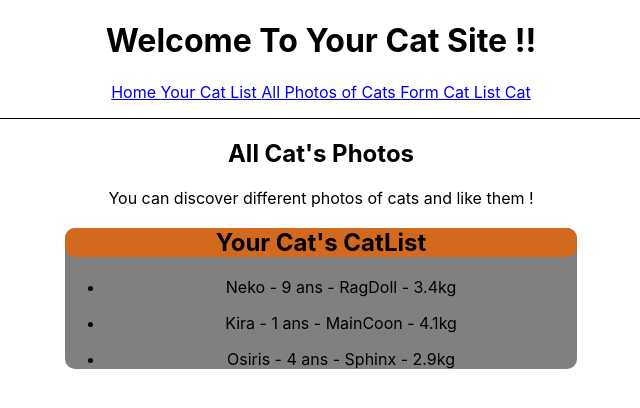
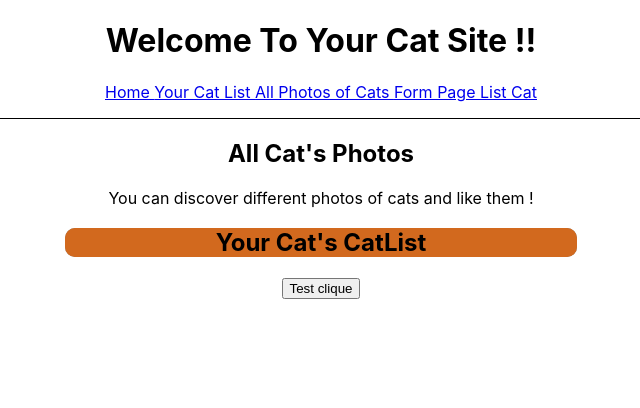
Before and after one commit to JulienHanon/Cours-React, a React (Create React App) app in the folder cat-app/: page /CatsPhoto in a window 1280 px wide. Shown: the top 408 px of the page, without its empty margins (319-959 px from the left). Built offline with nearby package versions, Linux system fonts and the light colour scheme.

Commit message:
creation d'un composant formpage acceuillant les composants List et Formulaire // début de connexion entre la liste et le formulaire

```diff
--- a/cat-app/src/App.js
+++ b/cat-app/src/App.js
@@ -1,5 +1,5 @@
 import {Link, Outlet } from "react-router-dom";
-
+import TestUseEffect from './component/TestUseEffect'
 import './App.css';
 
 
@@ -16,10 +16,11 @@ function App() {
         <Link to="/Home"> Home </Link>
         <Link to="/ListPage"> Your Cat List </Link>
         <Link to="/CatsPhoto"> All Photos of Cats </Link>
-        <Link to="/FormCat"> Form Cat </Link>
+        <Link to="/FormPage"> Form Page </Link>
         <Link to="/CatList"> List Cat </Link>
       </nav>
       <Outlet/>
+      <TestUseEffect></TestUseEffect>
     </div>
   );
 }
--- /dev/null
+++ b/cat-app/src/component/TestUseEffect.js
@@ -0,0 +1,29 @@
+import React, {useState, useEffect, useCallback} from 'react'
+
+
+
+function TestUseEffect ()
+{
+
+    const [count, setCount] = useState(0);
+    const fetchCatBreed = async () =>
+    {
+        const response = await fetch("https://api.thecatapi.com/v1/breeds");
+        const data = await response.json();
+        console.log(data);
+
+    }
+
+    useEffect(() => {
+        console.log(count);
+        return () => {
+            console.log("J'arrête de compter");
+        }
+    }, [count])
+
+    return(
+        <button onClick={fetchCatBreed, () => setCount((c) => c +1)}>Test clique</button>
+    )
+}
+
+export default TestUseEffect
--- a/cat-app/src/component/YourList.js
+++ b/cat-app/src/component/YourList.js
@@ -1,44 +1,25 @@
+import React, {useState} from 'react';
 import './YourList.css';
+
+
 
 
 function YourList(props){
 
-    const CAT = [
-        {
-            Id: 'C1',
-            Name: 'Neko',
-            Age:  9,
-            Race: 'RagDoll',
-            Weight: 3.4
-        },
-        {
-            Id: 'C2',
-            Name: 'Kira',
-            Age: 1,
-            Race: 'MainCoon',
-            Weight: 4.1
-        },
-        {
-            Id: 'C3',
-            Name: 'Osiris',
-            Age: 4,
-            Race: 'Sphinx',
-            Weight: 2.9
-        }
-    ]
+    //const [listcat, setListCat] = useState([]);
+
+    // declarer avec useState un tableau a vide
+    // qui va accueillir plus tard les données à afficher
+    // ici la liste de chat qu'on pourra modifier grace
+    // au formulaire
 
     return (
         <div className='List'>
             <header className="TitleList">
                 <h2> Your Cat's CatList</h2>
             </header>
-            <body>
-                <ul className="CatList">
-                    <li>{CAT[0].Name} - {CAT[0].Age.toString()} ans - {CAT[0].Race} - {CAT[0].Weight.toString()}kg</li>
-                    <li>{CAT[1].Name} - {CAT[1].Age.toString()} ans - {CAT[1].Race} - {CAT[1].Weight.toString()}kg</li>
-                    <li>{CAT[2].Name} - {CAT[2].Age.toString()} ans - {CAT[2].Race} - {CAT[2].Weight.toString()}kg</li>
+                <ul id="CatList">
                 </ul>
-            </body>
         </div>
     )
 }
--- a/cat-app/src/index.js
+++ b/cat-app/src/index.js
@@ -8,6 +8,7 @@ import ListPage from './routes/ListPage.js';
 import CatsPhoto from './routes/CatsPhoto.js';
 import FormCat from './routes/FormCat.js';
 import CatList from './routes/CatList.js';
+import FormPage from './routes/FormPage';
 
 const rootElement = document.getElementById('root');
 render(
@@ -17,7 +18,7 @@ render(
      <Route path="Home" element = {<Home />}/>
      <Route path="ListPage" element={<ListPage />}/>
      <Route path="CatsPhoto"  element={<CatsPhoto />}/>
-     <Route path="FormCat"  element={<FormCat />}/>
+     <Route path="FormPage"  element={<FormPage />}/>
      <Route path="CatList"  element={<CatList />}/>
      </Route>
    </Routes>
--- a/cat-app/src/routes/CatList.js
+++ b/cat-app/src/routes/CatList.js
@@ -12,11 +12,11 @@ import React, { useState, useEffect } from 'react';
     }
 
     return (
-
-       <button onClick={fetchCatBreed}>cliquer moi !</button>
-
+      <>
+         <button onClick={fetchCatBreed}>cliquer moi !</button>;
+      </>
     );
-    }
+}
 
 
 export default CatList;
--- a/cat-app/src/routes/FormCat.js
+++ b/cat-app/src/routes/FormCat.js
@@ -1,9 +1,16 @@
-
-
+import React, {useState}from "react";
+import YourList from "../component/YourList";
 function FormCat(props){
 
 
-    const formSubmissionHandler = (event) => {
+    const [cat, setCat] = useState(['', 0, '', 0, 0]);
+    //const [name, setName] = useState('');
+    //const [age, setAge] = useState(0);
+    //const [breed, setBreed] = useState('');
+    //const [height, setHeight] = useState(0);
+    //const [weight, setWeight] = useState(0);
+
+    const formSubmissionHandler = (event, ) => {
         event.preventDefault();
         console.log("Form submitted !")
         console.log(event.target.name.value)
@@ -12,9 +19,22 @@ function FormCat(props){
         console.log(event.target.height.value)
         console.log(event.target.weight.value)
 
+
+        const tmpcat = cat.map((event) => {
+            name: event.target.name.value;
+            age: event.target.age.value;
+            breed: event.target.breed.value;
+            height: event.target.height.value;
+            weight: event.target.weight.value;
+        })
+        setCat(tmpcat);
+        console.log(cat.name)
+        props.onAddCat(cat);
+
     };
 
     return(
+        <>
         <div  className='Cat-header'>
            <h2>FORMULAIRE</h2>
            <div>
@@ -34,17 +54,15 @@ function FormCat(props){
                     <input id='height' type="number" name="Taille"/>
                     Poids :
                     <input id='weight' type="number" name="Poids"/>
-
-
                </label>
                <div>
                      <input type="submit" value="Send" />
                </div>
-
            </form>
            </div>
+        </div>
 
-        </div>
+        </>
 
     );
 }
--- /dev/null
+++ b/cat-app/src/routes/FormPage.js
@@ -0,0 +1,23 @@
+import React, {useState}from "react";
+import YourList from "../component/YourList";
+import FormCat from "./FormCat";
+
+function FormPage()
+{
+    const [listcat, setListCat] = useState([]);
+
+    const addCatHandler = (cat) => {
+        setListCat((prevListCat) => {
+            return [cat, ...prevListCat];
+        });
+    };
+    return(
+
+        <div>
+            <FormCat onAddCat = {addCatHandler} ></FormCat>
+            <YourList ListCat = {listcat}></YourList>
+        </div>
+    )
+}
+
+export default FormPage;
```
